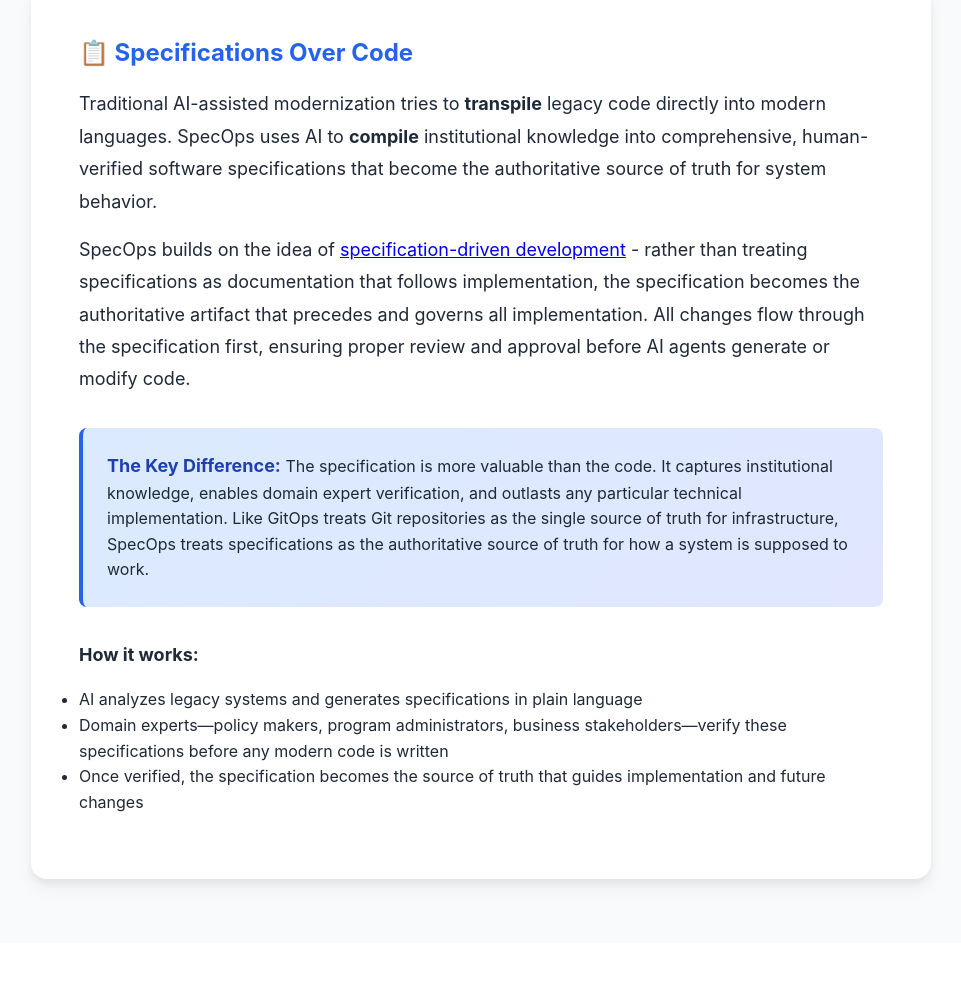
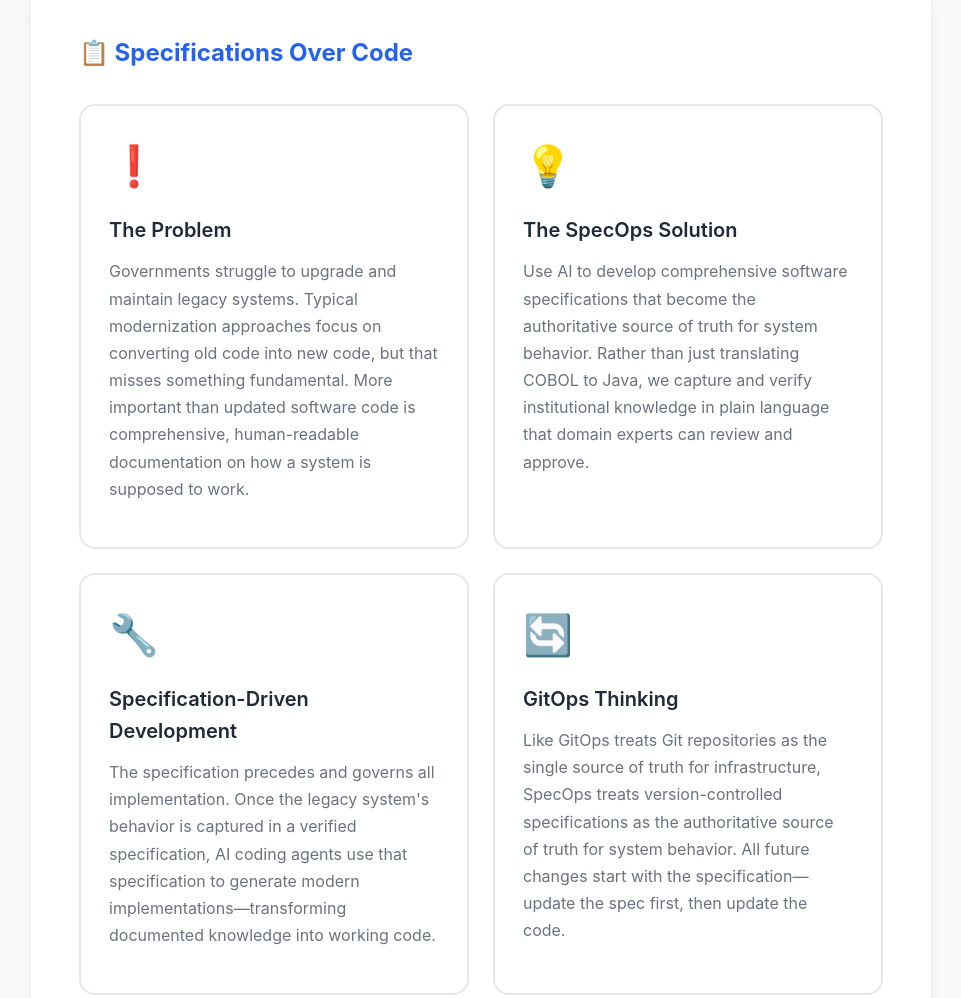
Before and after one commit to spec-ops-method/spec-ops, a plain HTML site: page docs/index.html in a window 1280 px wide. Shown: the part 669-1667 px from the top of the page, without its empty margins (159-1120 px from the left). Drawn offline with Linux system fonts and the light colour scheme.

Commit message:
Tweak landing page words

```diff
--- a/docs/index.html
+++ b/docs/index.html
@@ -143,6 +143,57 @@
         .highlight-box strong {
             color: var(--primary-dark);
             font-size: 1.125rem;
+        }
+
+        /* Concept Cards */
+        .concept-cards {
+            display: grid;
+            grid-template-columns: repeat(auto-fit, minmax(280px, 1fr));
+            gap: 1.5rem;
+            margin: 2rem 0;
+        }
+
+        .concept-card {
+            background: white;
+            border: 2px solid var(--border);
+            border-radius: 1rem;
+            padding: 1.75rem;
+            transition: all 0.3s ease;
+        }
+
+        .concept-card:hover {
+            border-color: var(--accent);
+            box-shadow: 0 8px 20px rgba(139, 92, 246, 0.1);
+            transform: translateY(-3px);
+        }
+
+        .concept-icon {
+            font-size: 2.5rem;
+            margin-bottom: 1rem;
+            display: block;
+        }
+
+        .concept-card h4 {
+            font-size: 1.25rem;
+            color: var(--text);
+            margin-bottom: 0.75rem;
+            font-weight: 600;
+        }
+
+        .concept-card p {
+            color: var(--text-light);
+            line-height: 1.7;
+            font-size: 1rem;
+        }
+
+        .concept-card ul {
+            margin: 0.75rem 0 0 1.25rem;
+            color: var(--text-light);
+        }
+
+        .concept-card li {
+            margin-bottom: 0.5rem;
+            line-height: 1.6;
         }
 
         /* Benefits */
@@ -360,33 +411,62 @@
 
             <div class="concept-box">
                 <h3>📋 Specifications Over Code</h3>
-                <p>
-                    Traditional AI-assisted modernization tries to <strong>transpile</strong> legacy code directly into modern languages.
-                    SpecOps uses AI to <strong>compile</strong> institutional knowledge into comprehensive, human-verified software specifications
-                    that become the authoritative source of truth for system behavior.
-                </p>
 
-                <p>
-                    SpecOps builds on the idea of <a href="https://github.blog/ai-and-ml/generative-ai/spec-driven-development-with-ai-get-started-with-a-new-open-source-toolkit/">specification-driven development</a> - rather than treating specifications as documentation
-                    that follows implementation, the specification becomes the authoritative artifact that precedes and governs all
-                    implementation. All changes flow through the specification first, ensuring proper review and approval before
-                    AI agents generate or modify code.
-                </p>
+                <div class="concept-cards">
+                    <div class="concept-card">
+                        <span class="concept-icon">❗</span>
+                        <h4>The Problem</h4>
+                        <p>
+                            Governments struggle to upgrade and maintain legacy systems. Typical modernization approaches
+                            focus on converting old code into new code, but that misses something fundamental. More important
+                            than updated software code is comprehensive, human-readable documentation on how a system is
+                            supposed to work.
+                        </p>
+                    </div>
 
-                <div class="highlight-box">
-                    <strong>The Key Difference:</strong> The specification is more valuable than the code. It captures institutional
-                    knowledge, enables domain expert verification, and outlasts any particular technical implementation. Like GitOps
-                    treats Git repositories as the single source of truth for infrastructure, SpecOps treats specifications as the
-                    authoritative source  of truth for how a system is supposed to work.
+                    <div class="concept-card">
+                        <span class="concept-icon">💡</span>
+                        <h4>The SpecOps Solution</h4>
+                        <p>
+                            Use AI to develop comprehensive software specifications that become the authoritative source of
+                            truth for system behavior. Rather than just translating COBOL to Java, we capture and verify
+                            institutional knowledge in plain language that domain experts can review and approve.
+                        </p>
+                    </div>
+
+                    <div class="concept-card">
+                        <span class="concept-icon">🔧</span>
+                        <h4>Specification-Driven Development</h4>
+                        <p>
+                            The specification precedes and governs all implementation. Once the legacy system's behavior is
+                            captured in a verified specification, AI coding agents use that specification to generate modern
+                            implementations—transforming documented knowledge into working code.
+                        </p>
+                    </div>
+
+                    <div class="concept-card">
+                        <span class="concept-icon">🔄</span>
+                        <h4>GitOps Thinking</h4>
+                        <p>
+                            Like GitOps treats Git repositories as the single source of truth for infrastructure, SpecOps
+                            treats version-controlled specifications as the authoritative source of truth for system behavior.
+                            All future changes start with the specification—update the spec first, then update the code.
+                        </p>
+                    </div>
                 </div>
 
-                <p>
+                <div class="highlight-box" style="margin-top: 2rem;">
                     <strong>How it works:</strong>
-                    <ul>
-                        <li>AI analyzes legacy systems and generates specifications in plain language</li>
-                        <li>Domain experts—policy makers, program administrators, business stakeholders—verify these specifications before any modern code is written</li>
-                        <li>Once verified, the specification becomes the source of truth that guides implementation and future changes</li>
+                    <ul style="margin-top: 0.75rem; margin-bottom: 0;">
+                        <li style="margin-bottom: 0.5rem;">AI analyzes legacy systems and generates specifications in plain language</li>
+                        <li style="margin-bottom: 0.5rem;">Domain experts—policy makers, program administrators, business stakeholders—verify these specifications before any modern code is written</li>
+                        <li style="margin-bottom: 0.5rem;">Once verified, the specification becomes the source of truth that guides implementation and future changes</li>
+                        <li>All changes flow through the specification first, ensuring proper review and approval</li>
                     </ul>
+                </div>
+
+                <p style="margin-top: 1.5rem; padding-top: 1.5rem; border-top: 1px solid #e5e7eb; font-style: italic; color: #6b7280; text-align: center;">
+                    <strong>The result:</strong> Preserved institutional knowledge, reduced risk, and a foundation that outlasts any particular technology stack.
                 </p>
             </div>
         </div>
```
